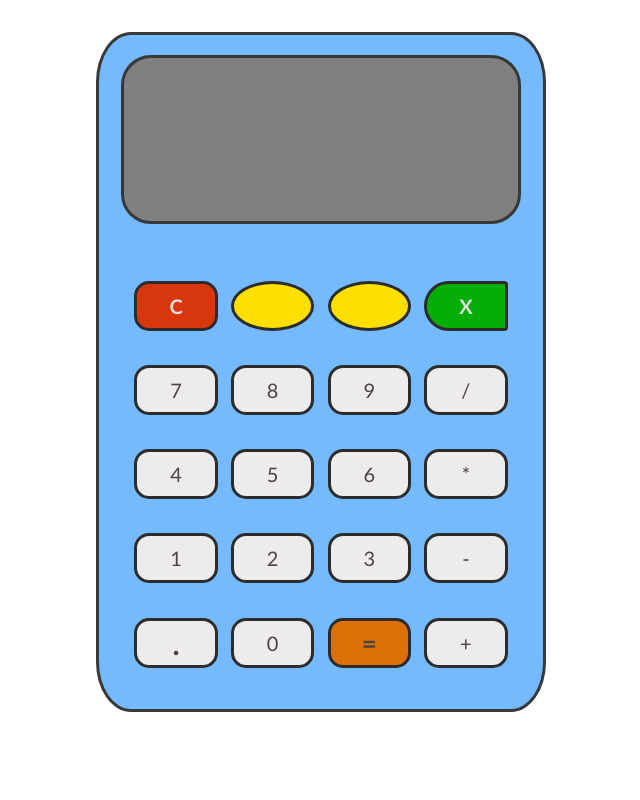
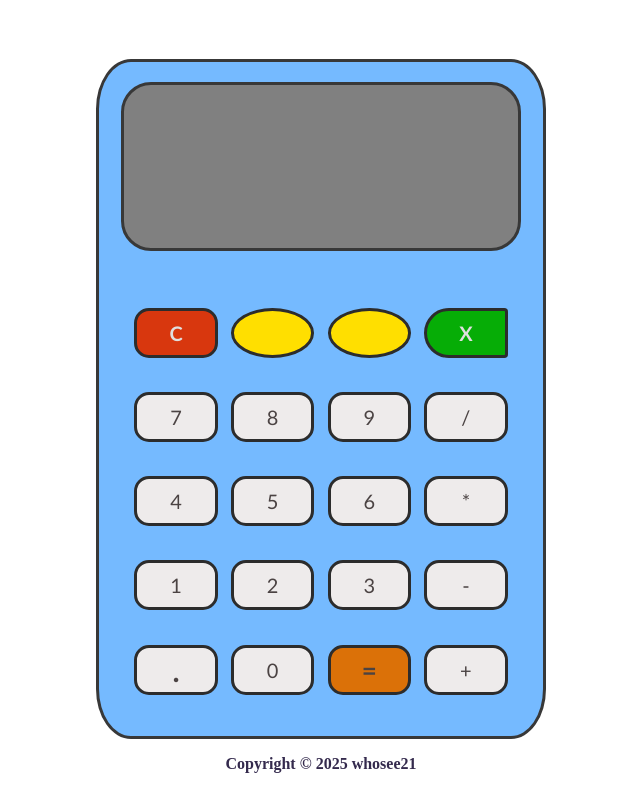
Before and after one commit to whosee21/project-calculator, a plain HTML site: page index.html in a window 1280 px wide. Shown: the whole page, without its empty margins (319-959 px from the left). Drawn offline with Linux system fonts and the light colour scheme.

Commit message:
Added footer for copyright

```diff
--- a/index.html
+++ b/index.html
@@ -17,7 +17,9 @@
 
         </div>
     </div>
-
+    <footer>
+        Copyright &copy; <script>document.write(new Date().getFullYear())</script> whosee21
+    </footer>
 
 </body>
 </html>
--- a/styles.css
+++ b/styles.css
@@ -8,7 +8,9 @@ body {
     height: 100vh;
     width: 100%;
     display: flex;
+    align-items: center;
     justify-content: center;
+    flex-direction: column;
     /* padding-top: ; */
 }
 
@@ -139,3 +141,12 @@ body {
 #btn19:active{
     background-color: #e6a15c;
 }
+
+footer{
+    margin-top: 1rem;
+    display: flex;
+    align-items: center;
+    justify-content: center;
+    font-weight: 700;
+    color: #342a4d;
+}
```
